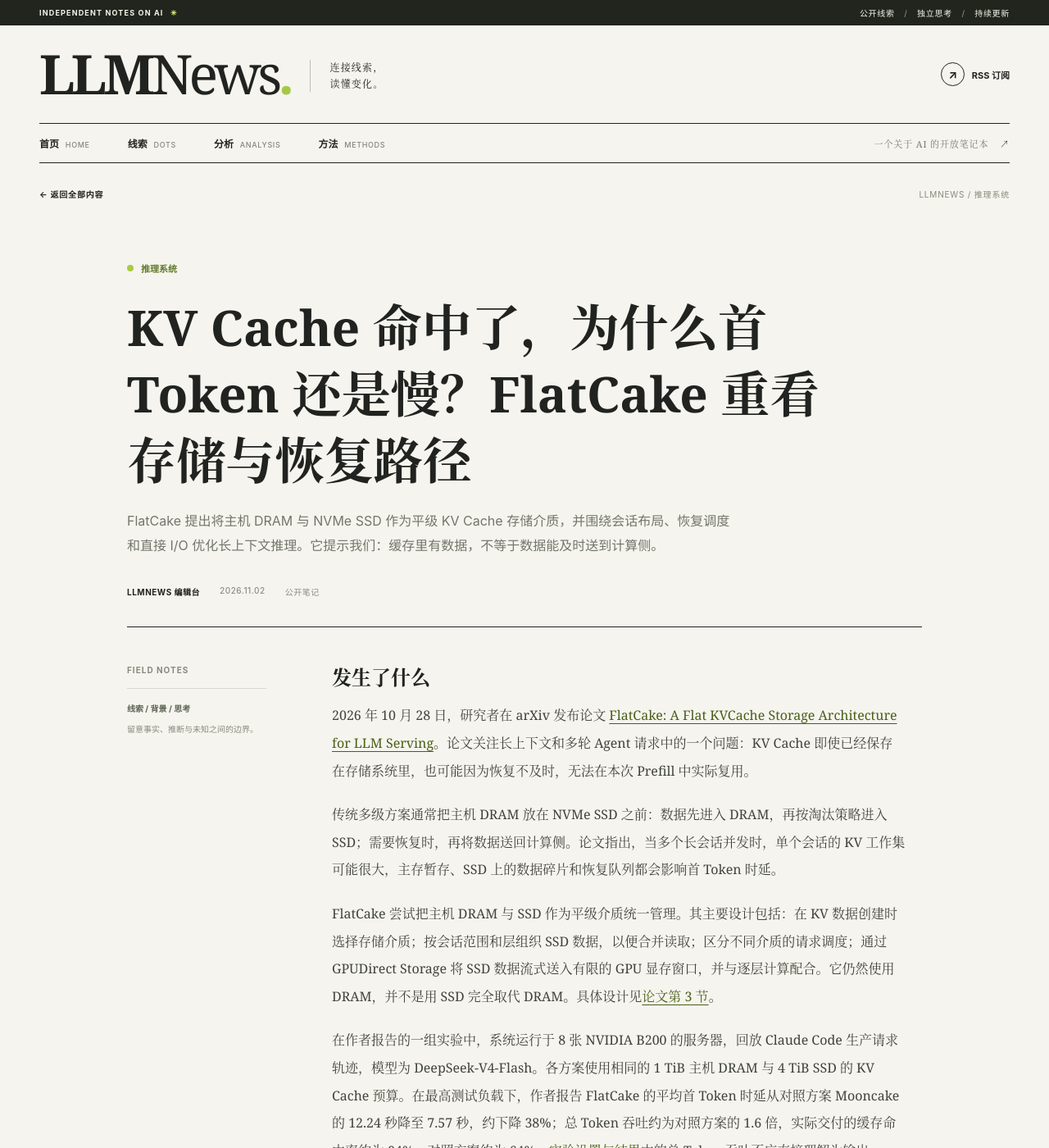
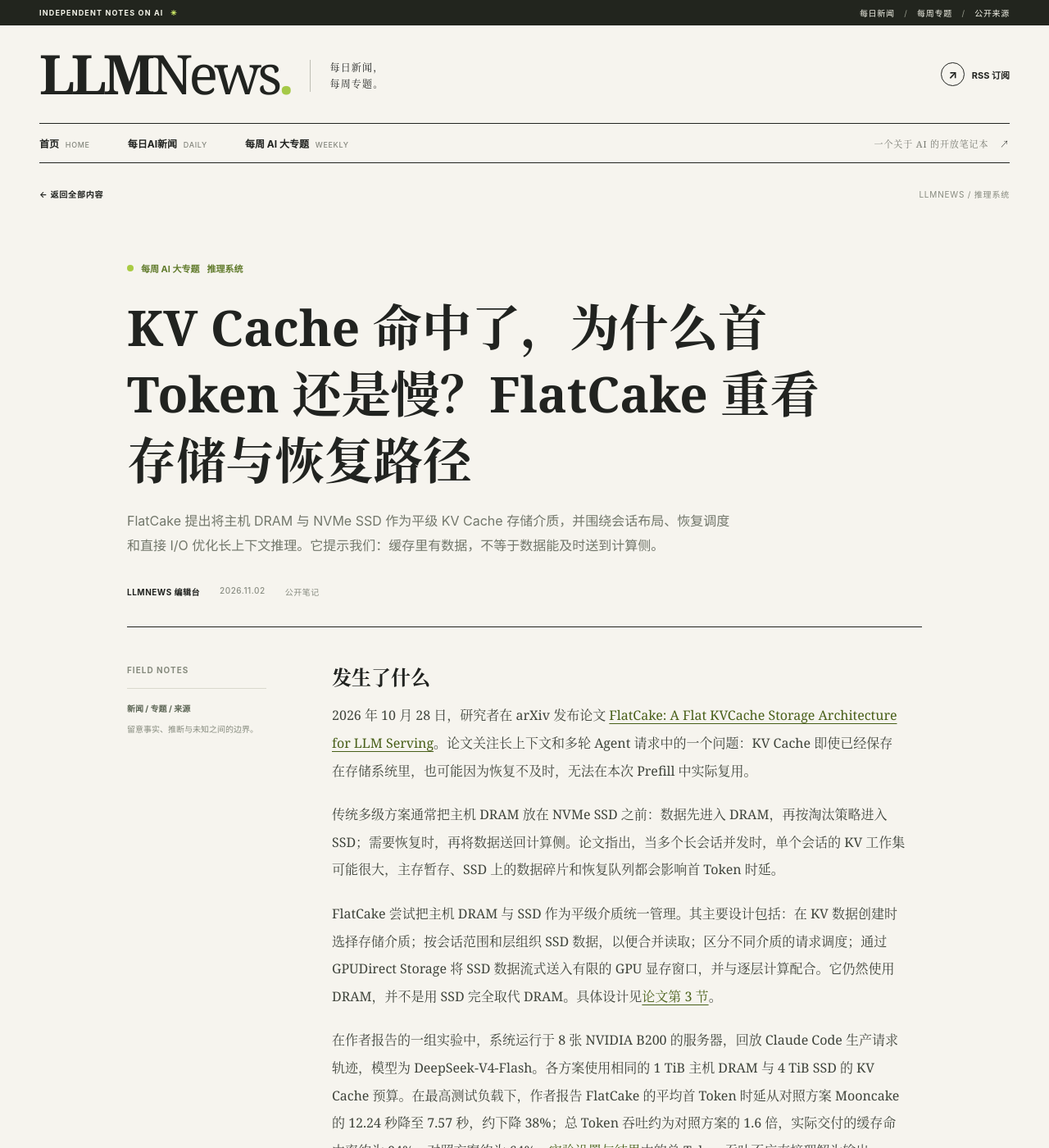
Before and after one commit to ai-v5/LLMNews, a Jekyll site: the page built from docs/_posts/2026-11-02-flatcake-kv-cache-delivery.md, in a window 1280 px wide and 1400 px high. Shown: the whole window at 82% size. Built offline with Jekyll 4.4.1, drawn with Linux system fonts in a browser that asks for light colours.

Commit message:
Organize stories into daily news and weekly features

```diff
--- a/docs/_config.yml
+++ b/docs/_config.yml
@@ -1,5 +1,5 @@
 title: LLMNews
-description: 记录公开线索，分享有依据的分析。
+description: 每日 AI 新闻与每周专题，基于公开来源，区分事实与分析。
 url: "https://ai-v5.github.io"
 baseurl: "/LLMNews"
 timezone: Asia/Shanghai
--- a/docs/_layouts/default.html
+++ b/docs/_layouts/default.html
@@ -3,7 +3,7 @@
 <head>
   <meta charset="utf-8">
   <meta name="viewport" content="width=device-width, initial-scale=1">
-  {% if page.title %}<title>{{ page.title | escape }} · {{ site.title | escape }}</title>{% else %}<title>{{ site.title | escape }} · 连接线索，读懂变化</title>{% endif %}
+  {% if page.title %}<title>{{ page.title | escape }} · {{ site.title | escape }}</title>{% else %}<title>{{ site.title | escape }} · 每日 AI 新闻与每周专题</title>{% endif %}
   <meta name="description" content="{{ page.summary | default: site.description | escape }}">
   <meta name="theme-color" content="#f5f3ed">
   <link rel="canonical" href="{{ page.url | absolute_url }}">
@@ -16,21 +16,20 @@
   <div class="topline">
     <div class="wrap topline-inner">
       <span>INDEPENDENT NOTES ON AI <span aria-hidden="true">✳</span></span>
-      <span class="topline-right">公开线索 <span aria-hidden="true">/</span> 独立思考 <span aria-hidden="true">/</span> 持续更新</span>
+      <span class="topline-right">每日新闻 <span aria-hidden="true">/</span> 每周专题 <span aria-hidden="true">/</span> 公开来源</span>
     </div>
   </div>
   <header class="site-header wrap">
     <div class="masthead">
       <a class="wordmark" href="{{ '/' | relative_url }}" aria-label="LLMNews 首页">LLM<span>News</span><i aria-hidden="true">.</i></a>
-      <p class="masthead-note">连接线索，<br>读懂变化。</p>
+      <p class="masthead-note">每日新闻，<br>每周专题。</p>
       <a class="header-rss" href="{{ '/feed.xml' | relative_url }}"><span class="rss-icon" aria-hidden="true">↗</span> RSS 订阅</a>
     </div>
     <nav class="navigation" aria-label="主导航">
       <div class="nav-links">
         <a href="{{ '/' | relative_url }}">首页 <span>HOME</span></a>
-        <a href="{{ '/' | relative_url }}?section=dots#latest">线索 <span>DOTS</span></a>
-        <a href="{{ '/' | relative_url }}?section=analysis#latest">分析 <span>ANALYSIS</span></a>
-        <a href="{{ '/' | relative_url }}?section=methods#latest">方法 <span>METHODS</span></a>
+        <a href="{{ '/' | relative_url }}?section=daily#latest">每日AI新闻 <span>DAILY</span></a>
+        <a href="{{ '/' | relative_url }}?section=weekly#latest">每周 AI 大专题 <span>WEEKLY</span></a>
       </div>
       <span class="nav-aside">一个关于 AI 的开放笔记本 <span aria-hidden="true">↗</span></span>
     </nav>
@@ -42,7 +41,7 @@
     <div class="wrap footer-grid">
       <div>
         <a class="footer-brand" href="{{ '/' | relative_url }}">LLMNews<span>.</span></a>
-        <p>连接线索，读懂变化。<br>只分享适合公开的内容。</p>
+        <p>每日新闻，每周专题。<br>只分享适合公开的内容。</p>
       </div>
       <div class="footer-right">
         <p>OPEN NOTES FOR CURIOUS MINDS</p>
--- a/docs/_layouts/post.html
+++ b/docs/_layouts/post.html
@@ -4,13 +4,14 @@ layout: default
 <article class="article wrap">
   <div class="article-topline"><a href="{{ '/' | relative_url }}#latest">← 返回全部内容</a><span>LLMNEWS / {{ page.label | upcase | escape }}</span></div>
   <header class="article-header">
-    <div class="article-kicker"><span class="signal-dot"></span>{{ page.label | escape }} {% if page.demo %}<span class="demo-badge">示例</span>{% endif %}</div>
+    {% assign section_name = '' %}{% if page.section == 'daily' %}{% assign section_name = '每日AI新闻' %}{% elsif page.section == 'weekly' %}{% assign section_name = '每周 AI 大专题' %}{% endif %}
+    <div class="article-kicker"><span class="signal-dot"></span>{% if section_name != '' %}{{ section_name }}{% endif %}{% if page.label and page.label != section_name %}<span>{{ page.label | escape }}</span>{% endif %} {% if page.demo %}<span class="demo-badge">示例</span>{% endif %}</div>
     <h1>{{ page.title | escape }}</h1>
     <p class="article-deck">{{ page.summary | escape }}</p>
     <div class="article-byline"><span>LLMNEWS 编辑台</span><span>{{ page.date | date: '%Y.%m.%d' }}</span><span>公开笔记</span></div>
   </header>
   <div class="article-layout">
-    <aside class="article-aside"><span>FIELD NOTES</span><strong>线索 / 背景 / 思考</strong><p>留意事实、推断与未知之间的边界。</p></aside>
+    <aside class="article-aside"><span>FIELD NOTES</span><strong>新闻 / 专题 / 来源</strong><p>留意事实、推断与未知之间的边界。</p></aside>
     <div class="article-body">
       {% if page.demo %}<div class="demo-notice">这是一篇合成示例，用于展示版式与写作方式，不是实际新闻报道。</div>{% endif %}
       {{ content }}
--- a/docs/_posts/2026-11-02-flatcake-kv-cache-delivery.md
+++ b/docs/_posts/2026-11-02-flatcake-kv-cache-delivery.md
@@ -2,7 +2,7 @@
 title: "KV Cache 命中了，为什么首 Token 还是慢？FlatCake 重看存储与恢复路径"
 date: 2026-11-02T21:10:00+08:00
 summary: "FlatCake 提出将主机 DRAM 与 NVMe SSD 作为平级 KV Cache 存储介质，并围绕会话布局、恢复调度和直接 I/O 优化长上下文推理。它提示我们：缓存里有数据，不等于数据能及时送到计算侧。"
-section: analysis
+section: weekly
 label: "推理系统"
 tags: [推理, KV Cache, 存储, Agent]
 demo: false
```
Also changed, not shown: docs/index.html (+13 -12 lines), README.md.
